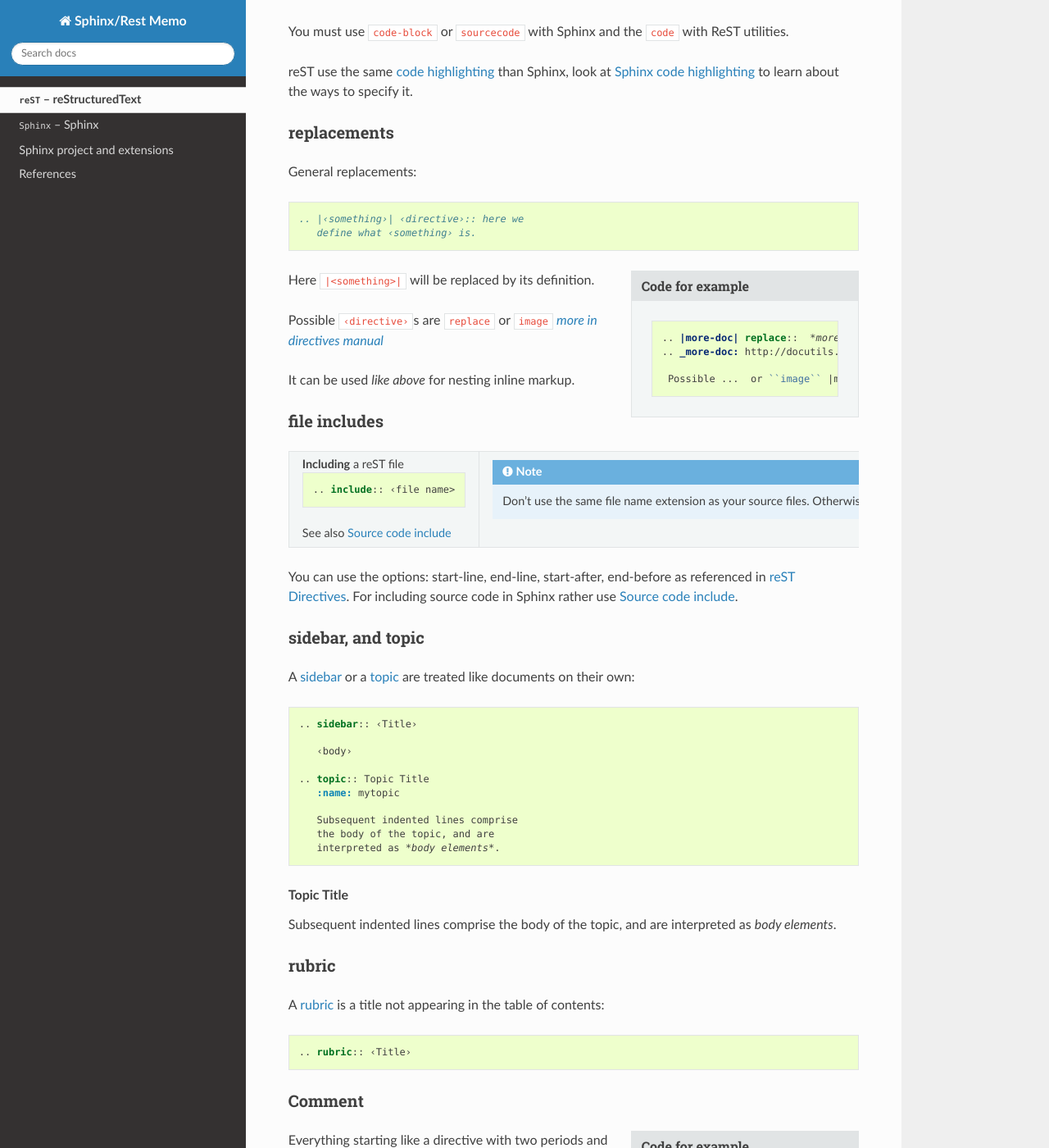
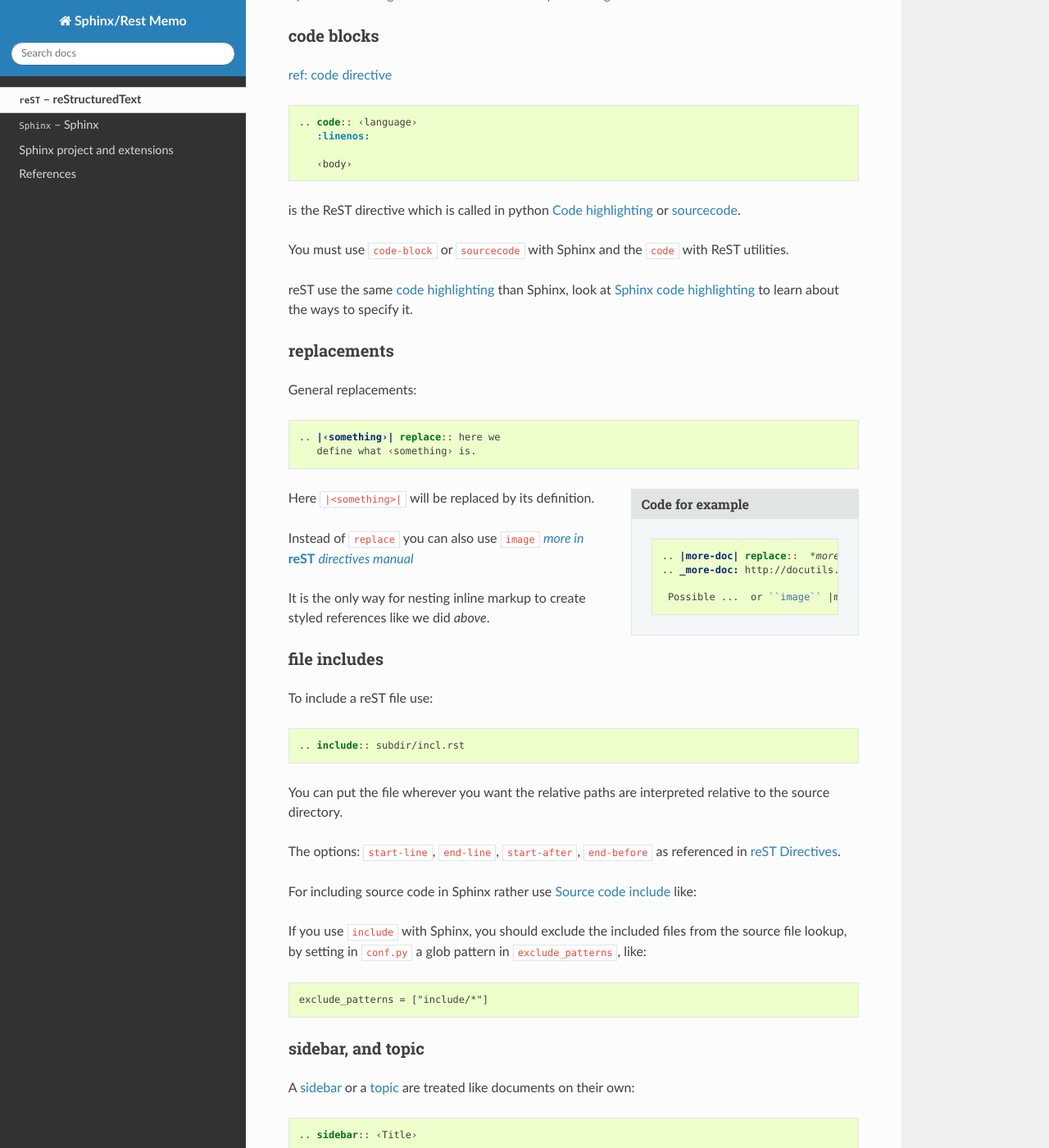
Before and after one commit to marczz/rest-sphinx-memo, a Sphinx documentation site: the page built from source/ReST.rst, in a window 1280 px wide and 1400 px high, scrolled down 13470 px. Shown: the whole window at 82% size. Built offline with Sphinx 7.4.7 and the Read the Docs theme 2.0.0, drawn with Linux system fonts in a browser that asks for light colours; formulas are drawn with MathJax 3; the version number could not be read and is left out; some of the changed text lies outside the part shown.

Commit message:
ReST.rst: improvements
-   updated sectionning
-   added difference Sphinx/Rest on code blocks
-   rewritten the include directive
-   many small improvements

```diff
--- a/source/ReST.rst
+++ b/source/ReST.rst
@@ -35,16 +35,16 @@
    single: title; hierarchy
 
 Titles are under- (and over-)lined (decorated) by ``=*-^"~`:.'#`` as below.  The
-exact order of the decoration is not important, the one below is the Python
-convention. ::
+exact order of the decoration is not important, the one below is the
+`Python convention <http://docs.python.org/devguide/documenting.html#sections>`_. ::
 
   ####
   Part
   ####
 
-  *******
-  Chapter
-  *******
+  *********
+   Chapter
+  *********
 
   Section
   =======
@@ -62,6 +62,16 @@
 
 .. _Transition:
 
+A ``=`` with overlines is very often preferred to a ``*`` with
+overlines for chapters. The previously quoted
+`Python development guide
+<http://docs.python.org/devguide/documenting.html#sections>`_ while
+advising to use stars uses internally equal character.
+
+`Docutils documentation <http://docutils.sourceforge.net/>`_ uses
+overlined ``=`` for parts, overlined ``-`` for chapters, ``=`` for sections,
+``-`` for subsections, back quotes (`) for subsubsections.
+
 Transition
 ----------
 Any repetition of 4 or more punctuation characters with preceding and trailing
@@ -77,6 +87,8 @@
    inline markup; strong
    inline markup; emphasize
    inline markup; code
+
+.. _rest_inline_markup:
 
 Inline markup
 =============
@@ -97,6 +109,10 @@
 
 See :restref:`inline markup reference
 <restructuredtext.html#inline-markup>`.
+
+These inline markups are also provided by
+:restref:`ReStructuredText Interpreted Text Roles <roles.html>`.
+The roles are described in the :ref:`Sphinx chapter <sphinx_roles>`
 
 .. index::
    !list
@@ -282,9 +298,13 @@
 
    .. warning::
 
-      Sphinx use literal blocks to :ref:`highlight source code
+      *Sphinx* use literal blocks to :ref:`highlight source code
       <code_highlighting>`, so the previous ``**No**`` is still written
-      with a  bold font.
+      with a  bold font by *Sphinx* while being not interpreted by
+      *rst2html*.
+
+      *Sphinx* users better use a :ref:`code block <code_block>` in
+      ``text`` language, to disable *Pygment* decorations.
 
    ::
 
@@ -1228,54 +1248,65 @@
 
 .. _replacements:
 
+.. index::
+   pair: replace; directive
+   pair: image; directive
+
 replacements
 ------------
 
 General replacements::
 
-   .. |‹something›| ‹directive›:: here we
+   .. |‹something›| replace:: here we
       define what ‹something› is.
 
 .. sidebar:: Code for example
 
    ::
 
-      .. |more-doc| replace::  *more in directives manual*
+      .. |more-doc| replace::  *more in* **reST** *directives manual*
       .. _more-doc: http://docutils.sourceforge.net/doc...
 
        Possible ...  or ``image`` |more-doc|_
 
 Here ``|<something>|`` will be replaced by its definition.
 
-.. |more-doc| replace::  *more in directives manual*
+.. |more-doc| replace::  *more in* **reST** *directives manual*
 .. _more-doc: http://docutils.sourceforge.net/docs/ref/rst/directives.html#replacement-text
 
-Possible ``‹directive›``\ s are ``replace`` or ``image`` |more-doc|_
+Instead of  ``replace`` you can also use ``image`` |more-doc|_
 
-It can be used *like above* for nesting inline markup.
+It is the only way  for nesting inline markup to create styled references
+like we did  *above*.
 
 .. index::
-   include
+   pair: include; directive
    file include
 
 .. _file_include:
 
 file includes
 -------------
-+----------------------------------+---------------------------------------------+
-|**Including** a reST file ::      | .. note:: Don't use the same file name      |
-|                                  |    extension as your source files.          |
-|   .. include:: ‹file name>       |    Otherwise Sphinx will mistake this       |
-|                                  |    file as one of your regular source file. |
-|See also :ref:`Source code include|                                             |
-|<source_code_include>`            |                                             |
-+----------------------------------+---------------------------------------------+
+To include a reST file use::
 
-You can use the options: start-line, end-line, start-after, end-before
+.. include:: subdir/incl.rst
+
+You can put the file wherever you want the relative paths are
+interpreted relative to the source directory.
+
+The options: ``start-line``, ``end-line``, ``start-after``, ``end-before``
 as referenced in :restref:`reST Directives
 <directives.html#including-an-external-document-fragment>`.
+
 For including source code in Sphinx rather use :ref:`Source code include
-<source_code_include>`.
+<source_code_include>` like:
+
+If you use ``include`` with Sphinx, you should exclude the included
+files from the source file lookup, by setting in ``conf.py`` a
+glob pattern in ``exclude_patterns``, like::
+
+   exclude_patterns = ["include/*"]
+
 
 .. index::
    sidebar
```
Also changed, not shown: other parts of source/ReST.rst (+3 -3 lines).
